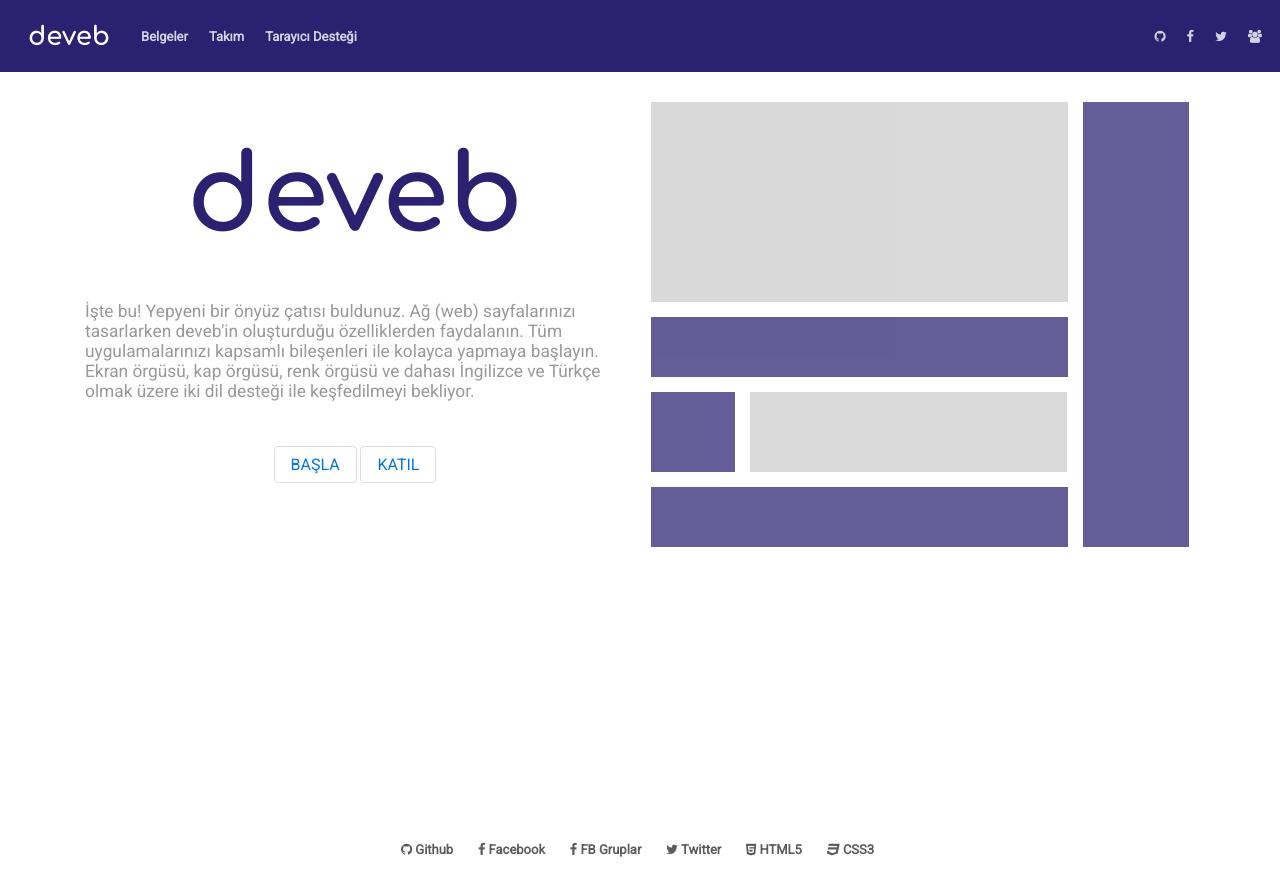
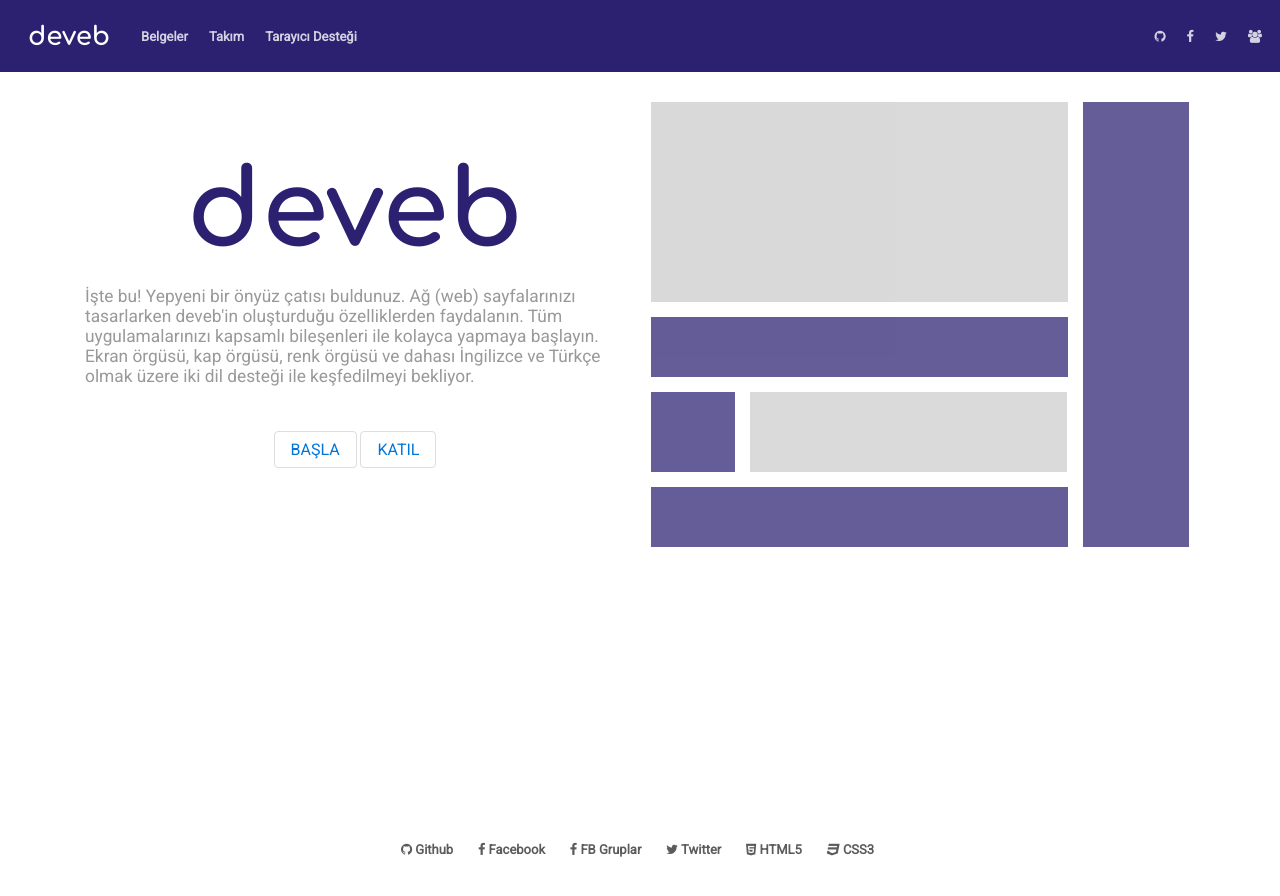
Before and after one commit to data-deveb/data-deveb.github.io, a Jekyll site: the page built from index.html, in a window 1280 px wide. Shown: the top 896 px of the page. Built offline with Jekyll 4.4.1, drawn with Linux system fonts in a browser that asks for light colours.

Commit message:
güncelleme

```diff
--- a/index.html
+++ b/index.html
@@ -5,7 +5,7 @@
 <div data-gnl="8 8p göbekte" data-ort="8p" class="beri-üst-2">
   <div data-gnl="8 uzun-ol göbekte" data-ort="4">
     <div data-gnl="1 1p">
-      <h1 class="metin-deveb beri-2" style="font-size:80pt; justify-content:center; font-family: 'Comfortaa', cursive; color:#2c2171 !important; display:flex;">deveb</h1>
+      <h1 class="metin-deveb beri-2" style="font-size:80pt; margin-bottom:0; justify-content:center; font-family: 'Comfortaa', cursive; color:#2c2171 !important; display:flex;">deveb</h1>
       <p class="metin-gri-3 beri-1" style="font-size:13pt;">
         İşte bu! Yepyeni bir önyüz çatısı buldunuz. Ağ (web) sayfalarınızı tasarlarken deveb'in oluşturduğu özelliklerden faydalanın. Tüm uygulamalarınızı kapsamlı bileşenleri ile kolayca yapmaya başlayın.
         Ekran örgüsü, kap örgüsü, renk örgüsü ve dahası İngilizce ve Türkçe olmak üzere iki dil desteği ile keşfedilmeyi bekliyor.
```
